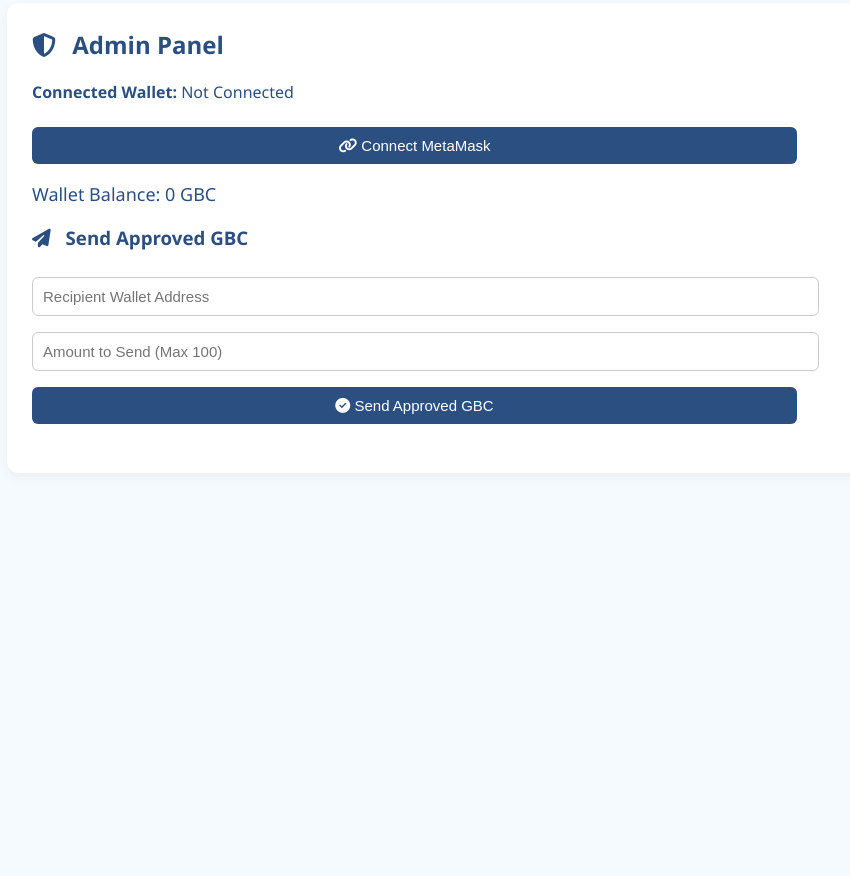
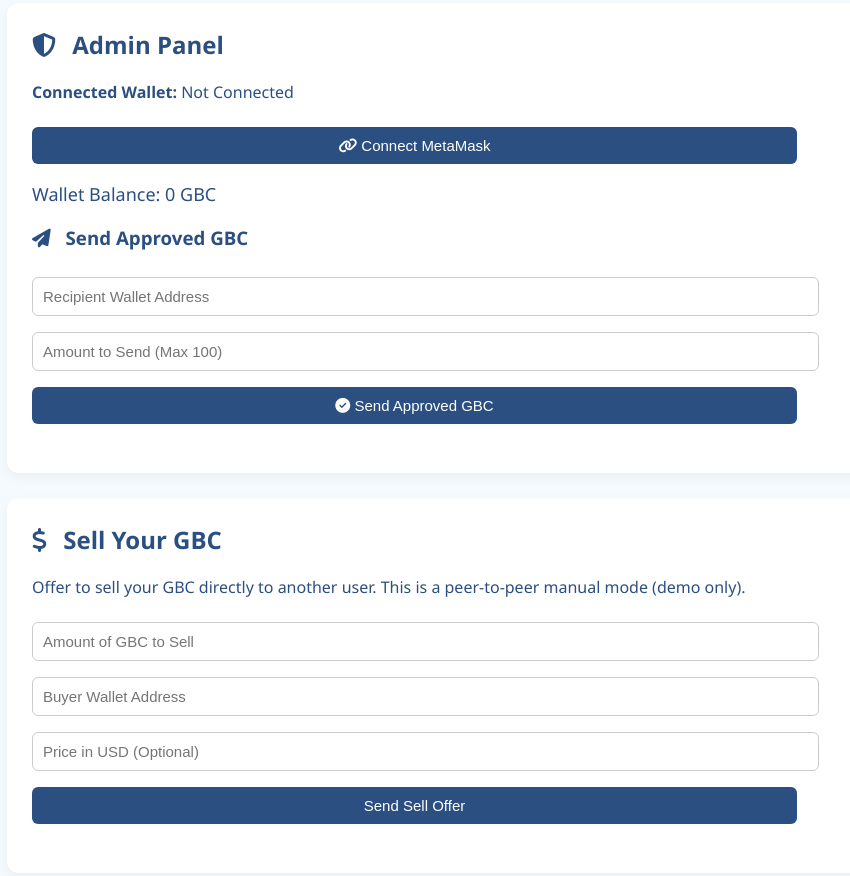
Before and after one commit to malshibli/shibli-gbc-wallet-blockchain, a plain HTML site: page index.html in a window 1280 px wide. Shown: the part 1885-2761 px from the top of the page, without its empty margins (183-1033 px from the left). Before the commit the page ends 2383 px from the top, so only its background shows below. Drawn offline with Linux system fonts and the light colour scheme.

Commit message:
Update 28.27 index.html

```diff
--- a/index.html
+++ b/index.html
@@ -114,6 +114,17 @@
   <input type="number" id="sendAmount" placeholder="Amount to Send (Max 100)">
   <button onclick="sendGBC()"><i class="fas fa-check-circle"></i> Send Approved GBC</button>
   <p id="transactionStatus" style="margin-top: 10px;"></p>
+</div>
+
+<!-- Adding P2P Sell Option -->
+<div class="section">
+  <h2><i class="fas fa-dollar-sign icon"></i> Sell Your GBC</h2>
+  <p>Offer to sell your GBC directly to another user. This is a peer-to-peer manual mode (demo only).</p>
+  <input type="number" id="sellAmount" placeholder="Amount of GBC to Sell" step="0.0001" />
+  <input type="text" id="buyerAddress" placeholder="Buyer Wallet Address" />
+  <input type="text" id="sellPrice" placeholder="Price in USD (Optional)" />
+  <button onclick="sellGBC()">Send Sell Offer</button>
+  <p id="sellStatus" style="margin-top:10px;"></p>
 </div>
 
 <script>
@@ -468,5 +479,20 @@ function enforceMaxValue(input) {
   }
 </script>
 
+<!-- Adding Sell Option -->
+<script>
+function sellGBC() {
+  const amount = document.getElementById("sellAmount").value;
+  const buyer = document.getElementById("buyerAddress").value;
+  const price = document.getElementById("sellPrice").value;
+  if (!amount || !buyer) {
+    alert("Please fill in amount and buyer address.");
+    return;
+  }
+  // You can log/send the sale offer manually via email/API in demo mode
+  document.getElementById("sellStatus").innerText = `Sell Offer Sent: ${amount} GBC to ${buyer} (Suggested Price: $${price || "N/A"})`;
+}
+</script>
+
 </body>
 </html>
```
